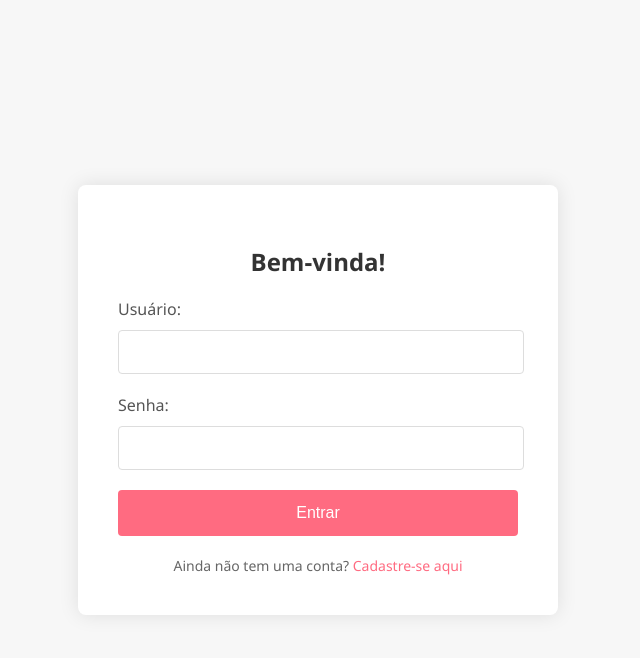
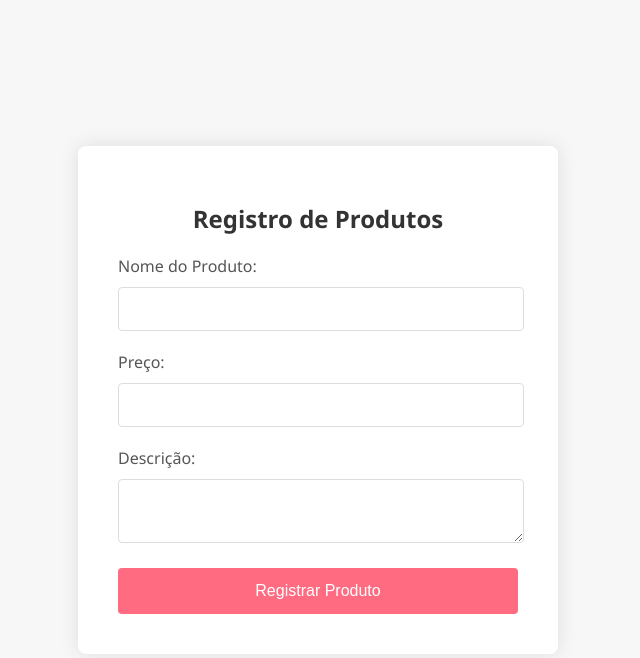
Before and after one commit to guscostam/ecommerce-ellazafiro, a Flask app: page / in a window 1280 px wide. Shown: the top 658 px of the page, without its empty margins (322-962 px from the left). Run offline with Flask 3, Linux system fonts and the light colour scheme.

Commit message:
Adicionando atualizações

```diff
--- a/app/auth/login/login.py
+++ /dev/null
@@ -1,26 +0,0 @@
-from flask import Flask, render_template, request, redirect, url_for
-
-app = Flask(__name__)
-
-users = {'gustavo': '1234'}
-
-@app.route('/')
-def index():
-    return render_template('login.html')
-
-@app.route('/login', methods=['POST'])
-def login():
-    username = request.form['username']
-    password = request.form['password']
-
-    if username in users and users[username] == password:
-        return redirect(url_for('success', username=username))
-    else:
-        return redirect(url_for('index'))
-
-@app.route('/success/<username>')
-def success(username):
-    return f'Bem-vindo, {username}!'
-
-if __name__ == '__main__':
-    app.run(debug=True)
--- a/app/auth/login/templates/login.html
+++ b/app/layout/templates/login.html
@@ -4,7 +4,7 @@
     <meta charset="UTF-8">
     <meta name="viewport" content="width=device-width, initial-scale=1.0">
     <title>Login - Loja de Roupas Femininas</title>
-    <link rel="stylesheet" href="/static/css/login.css">
+    <link rel="stylesheet" href="../static/css/login.css">
 </head>
 <body>
     <div class="login-container">
--- /dev/null
+++ b/app/system/products/registration/main.py
@@ -0,0 +1,10 @@
+from flask import Flask, render_template
+
+app = Flask(__name__)
+
+@app.route('/')
+def registration():
+    return render_template('registration.html')
+
+if __name__ == '__main__':
+    app.run(debug=True)
--- /dev/null
+++ b/app/system/products/registration/static/css/registration.css
@@ -0,0 +1,70 @@
+body {
+    font-family: 'Segoe UI', Tahoma, Geneva, Verdana, sans-serif;
+    background-color: #f7f7f7;
+    margin: 0;
+    padding: 0;
+    display: flex;
+    justify-content: center;
+    align-items: center;
+    height: 100vh;
+}
+
+.container {
+    background-color: #ffffff;
+    padding: 40px;
+    border-radius: 8px;
+    box-shadow: 0px 0px 20px rgba(0, 0, 0, 0.1);
+    text-align: center;
+    max-width: 400px;
+    width: 100%;
+}
+
+.container h1 {
+    color: #333;
+    font-size: 24px;
+    margin-bottom: 20px;
+}
+
+.container label {
+    display: block;
+    margin-bottom: 10px;
+    color: #555;
+    font-size: 16px;
+    text-align: left;
+}
+
+.container input[type="text"],
+.container input[type="number"],
+.container textarea {
+    width: calc(100% - 20px);
+    padding: 12px;
+    margin-bottom: 20px;
+    border: 1px solid #ddd;
+    border-radius: 4px;
+    font-size: 16px;
+    transition: border-color 0.3s ease, transform 0.2s ease;
+}
+
+.container input[type="text"]:focus,
+.container input[type="number"]:focus,
+.container textarea:focus {
+    border-color: #ff6b81;
+    transform: scale(1.03);
+}
+
+.container input[type="submit"] {
+    background-color: #ff6b81;
+    color: #fff;
+    border: none;
+    padding: 14px 0;
+    width: 100%;
+    font-size: 16px;
+    border-radius: 4px;
+    cursor: pointer;
+    transition: background-color 0.3s, transform 0.2s ease;
+}
+
+.container input[type="submit"]:hover {
+    background-color: #ff4757;
+    transform: translateY(-3px);
+}
--- /dev/null
+++ b/app/system/products/registration/templates/registration.html
@@ -0,0 +1,26 @@
+<!DOCTYPE html>
+<html lang="pt-br">
+<head>
+<meta charset="UTF-8">
+<meta name="viewport" content="width=device-width, initial-scale=1.0">
+<title>Registro de Produtos - Loja de Roupas Femininas</title>
+<link rel="stylesheet" href="/static/css/registration.css">
+</head>
+<body>
+<div class="container">
+    <h1>Registro de Produtos</h1>
+    <form action="#" method="post">
+        <label for="nome">Nome do Produto:</label>
+        <input type="text" id="nome" name="nome" required>
+
+        <label for="preco">Preço:</label>
+        <input type="number" id="preco" name="preco" step="0.01" required>
+
+        <label for="descricao">Descrição:</label>
+        <textarea id="descricao" name="descricao" required></textarea>
+
+        <input type="submit" value="Registrar Produto">
+    </form>
+</div>
+</body>
+</html>
```
Also changed, not shown: app/auth/login_routes.py (added, +23 -0 lines), main.py (added, +9 -0 lines), app/layout/static/css/login.css (renamed from app/auth/login/static/css/login.css), 1 other file.
